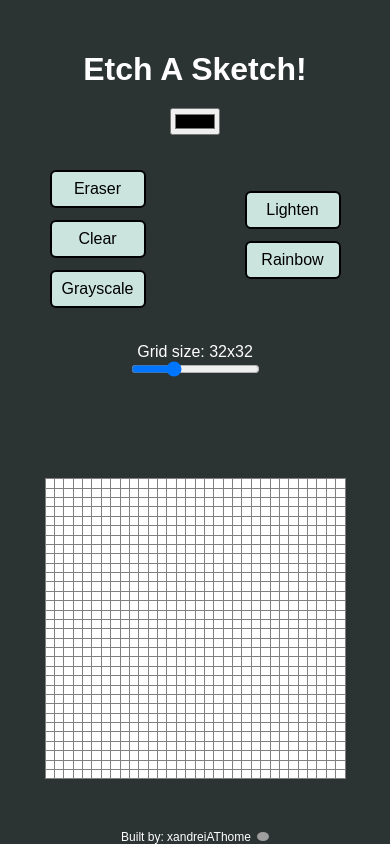
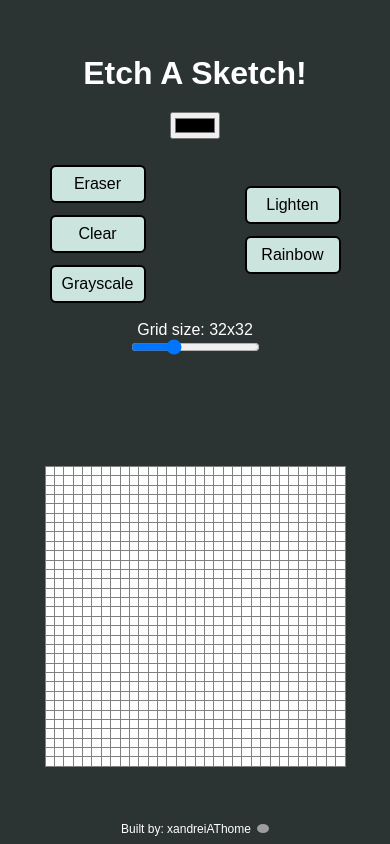
Before and after one commit to xandreiAThome/Etch-a-Sketch, a plain HTML site: page index.html in a window 390 px wide. Drawn offline with Linux system fonts and the light colour scheme; grey boxes are pictures that could not be loaded.

Commit message:
fixed layout to avoid scrolling in chrome mobile

```diff
--- a/styles.css
+++ b/styles.css
@@ -82,7 +82,7 @@ button {
   font-weight: 500;
   border-radius: 6px;
   transition: all 0.3s;
-  position: relative;
+  /* position: relative; */
   margin: 6px;
 }
 
@@ -90,7 +90,7 @@ button {
   display: flex;
   flex-direction: column;
   flex-wrap: wrap;
-  height: clamp(200px, 25vw, 264px);
+  height: clamp(182px, 25vw, 280px);
   justify-content: center;
   align-items: center;
   width: 100%;
@@ -119,6 +119,7 @@ button:active {
   display: flex;
   justify-content: center;
   width: 100%;
+  margin-bottom: 8px;
 }
 
 .footer > a {
@@ -140,5 +141,5 @@ button:active {
 }
 
 #grid-value {
-  margin: 8px 0 0 0;
+  margin: 0;
 }
```
